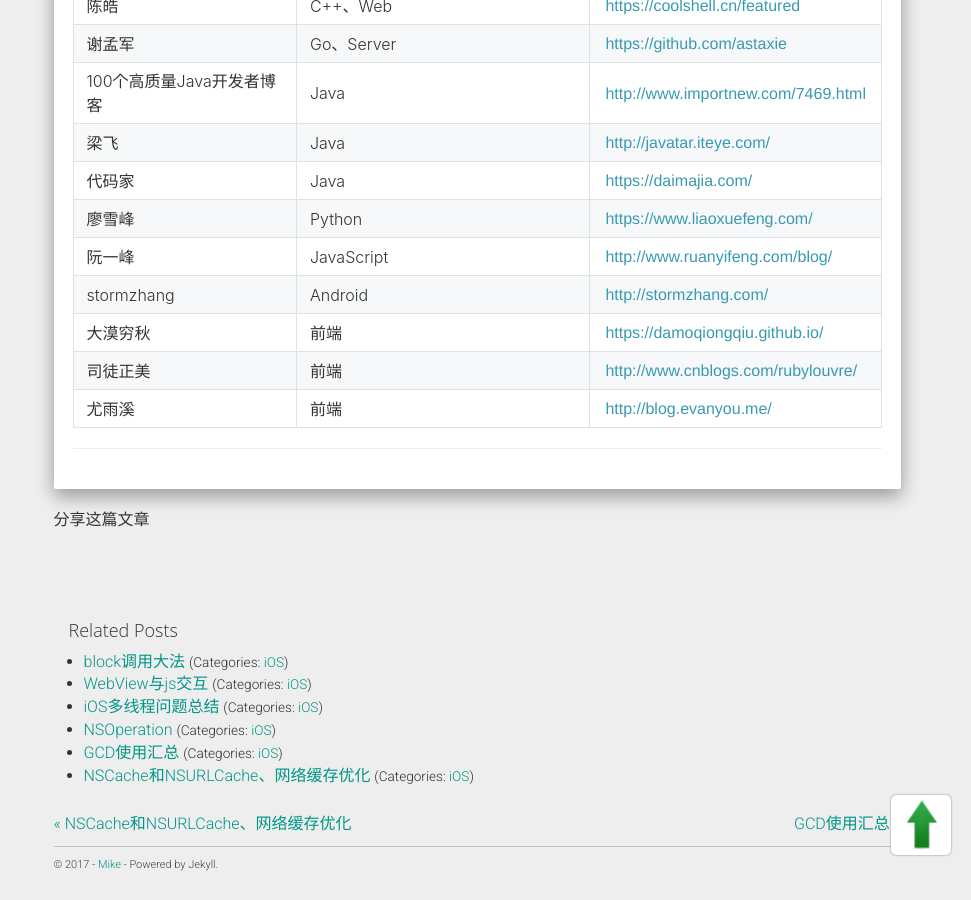
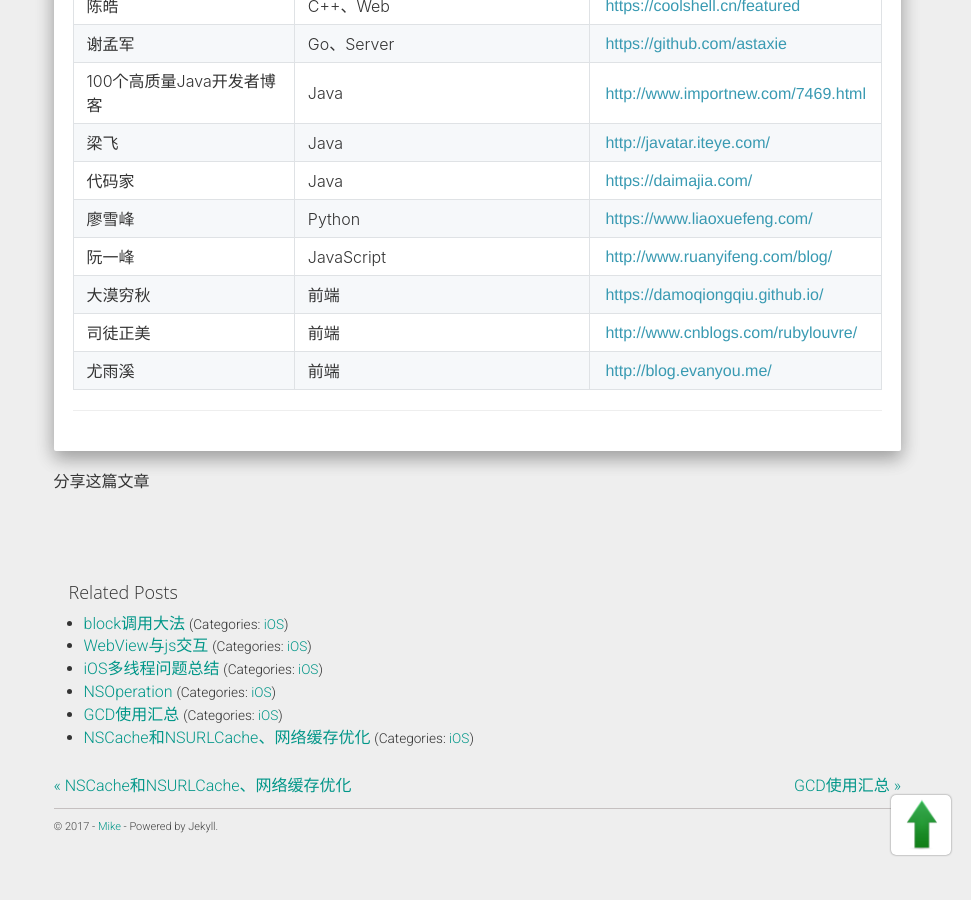
Before and after one commit to mikezone/mikezone.github.io, a Jekyll site: the page built from _posts/2017-06-26-推荐一些iOS博客.md, in a window 1280 px wide and 900 px high, scrolled down 3425 px. Shown: the whole window, without its empty margins (309-1280 px from the left). Built offline with Jekyll 4.4.1, drawn with Linux system fonts in a browser that asks for light colours; nearby versions of some CDN libraries; comment, search, counter and statistics services are not loaded; after the commit the page ends 4287 px from its top, so only the background shows below that.

Commit message:
no message

```diff
--- a/_posts/2017-06-26-推荐一些iOS博客.md
+++ b/_posts/2017-06-26-推荐一些iOS博客.md
@@ -146,7 +146,6 @@
 | 代码家 | Java | [https://daimajia.com/](https://daimajia.com/) |
 | 廖雪峰 | Python | [https://www.liaoxuefeng.com/](https://www.liaoxuefeng.com/) |
 | 阮一峰 | JavaScript | [http://www.ruanyifeng.com/blog/](http://www.ruanyifeng.com/blog/) |
-| stormzhang | Android | [http://stormzhang.com/](http://stormzhang.com/) |
 | 大漠穷秋 | 前端 | [https://damoqiongqiu.github.io/](https://damoqiongqiu.github.io/) |
 | 司徒正美 | 前端 | [http://www.cnblogs.com/rubylouvre/](http://www.cnblogs.com/rubylouvre/) |
 | 尤雨溪 | 前端 | [http://blog.evanyou.me/](http://blog.evanyou.me/) |
```
